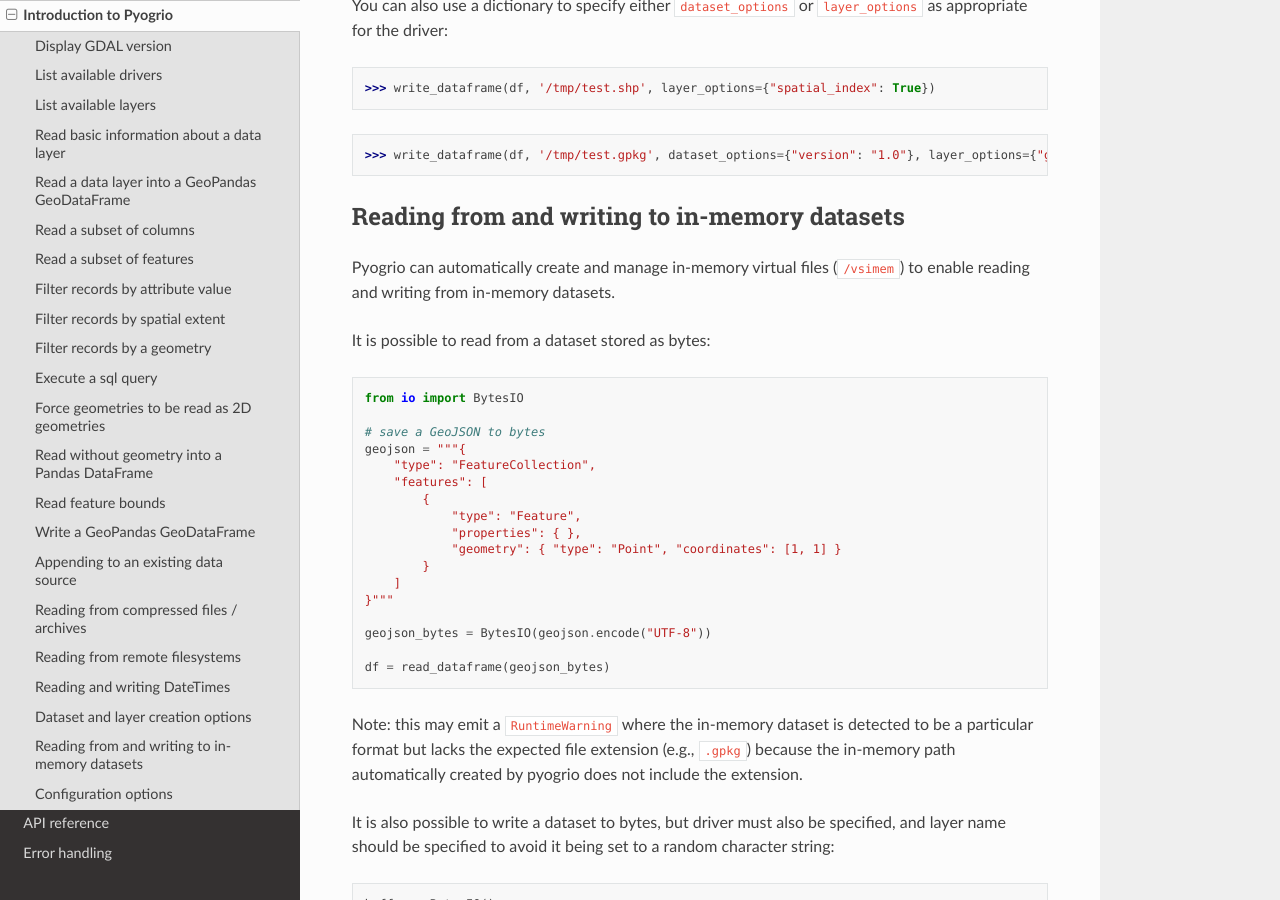
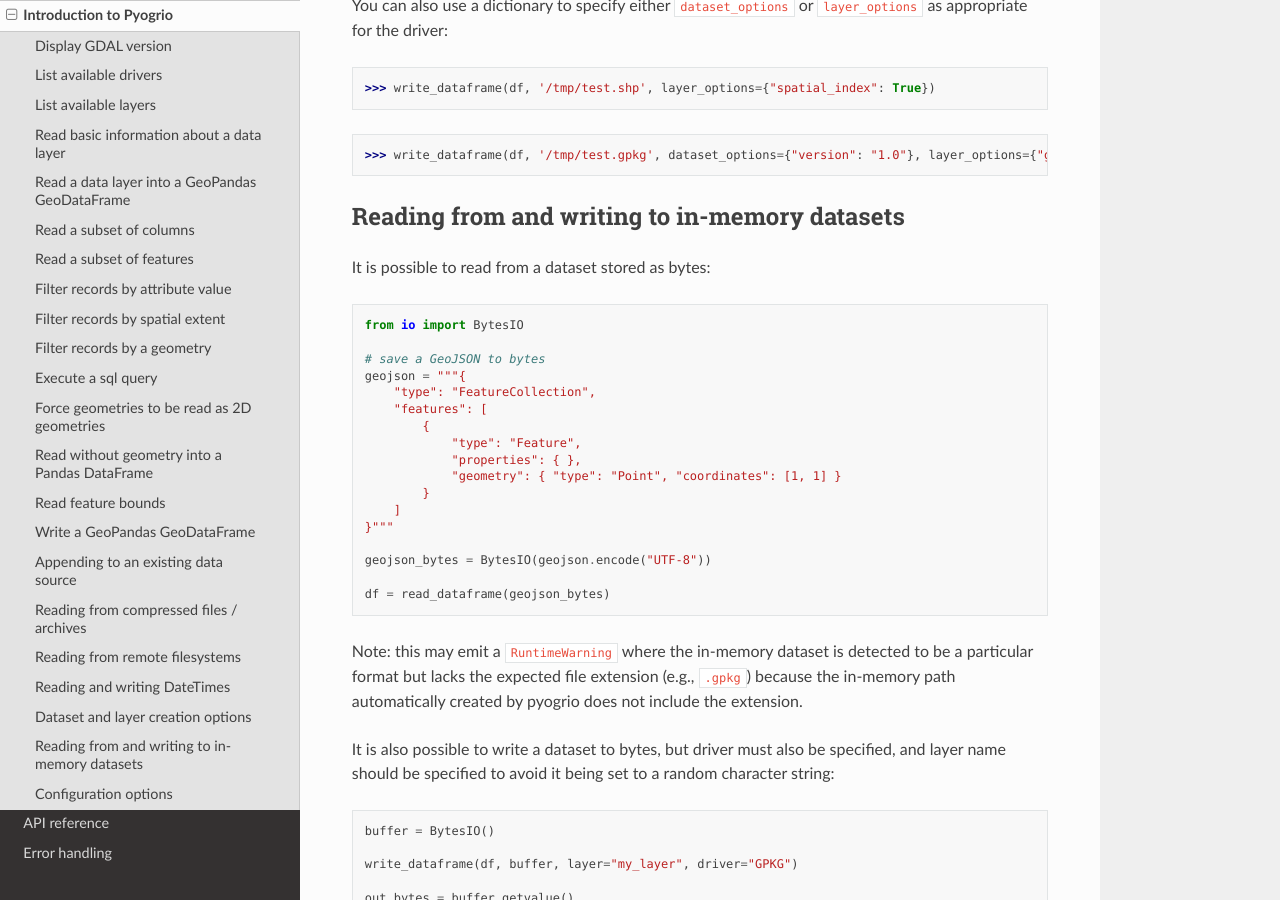
Before and after one commit to geopandas/pyogrio, a Sphinx documentation site: the page built from docs/source/introduction.md, in a window 1280 px wide and 900 px high, scrolled down 10376 px. Built offline with Sphinx 7.4.7 and the Read the Docs theme 2.0.0, drawn with Linux system fonts in a browser that asks for light colours.

Commit message:
PR feedback

````diff
--- a/docs/source/introduction.md
+++ b/docs/source/introduction.md
@@ -533,9 +533,6 @@
 
 ## Reading from and writing to in-memory datasets
 
-Pyogrio can automatically create and manage in-memory virtual files (`/vsimem`)
-to enable reading and writing from in-memory datasets.
-
 It is possible to read from a dataset stored as bytes:
 
 ```python
````
